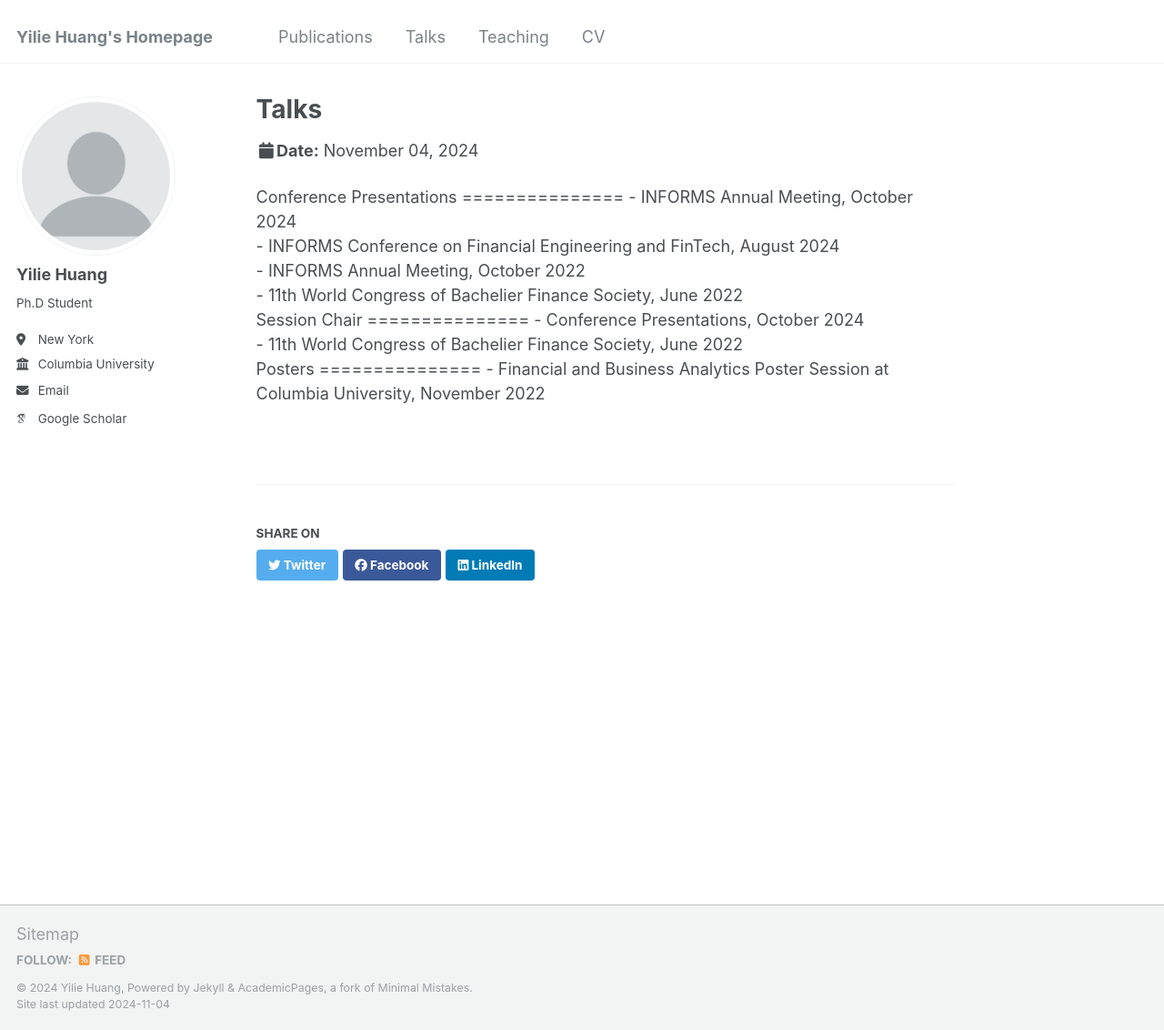
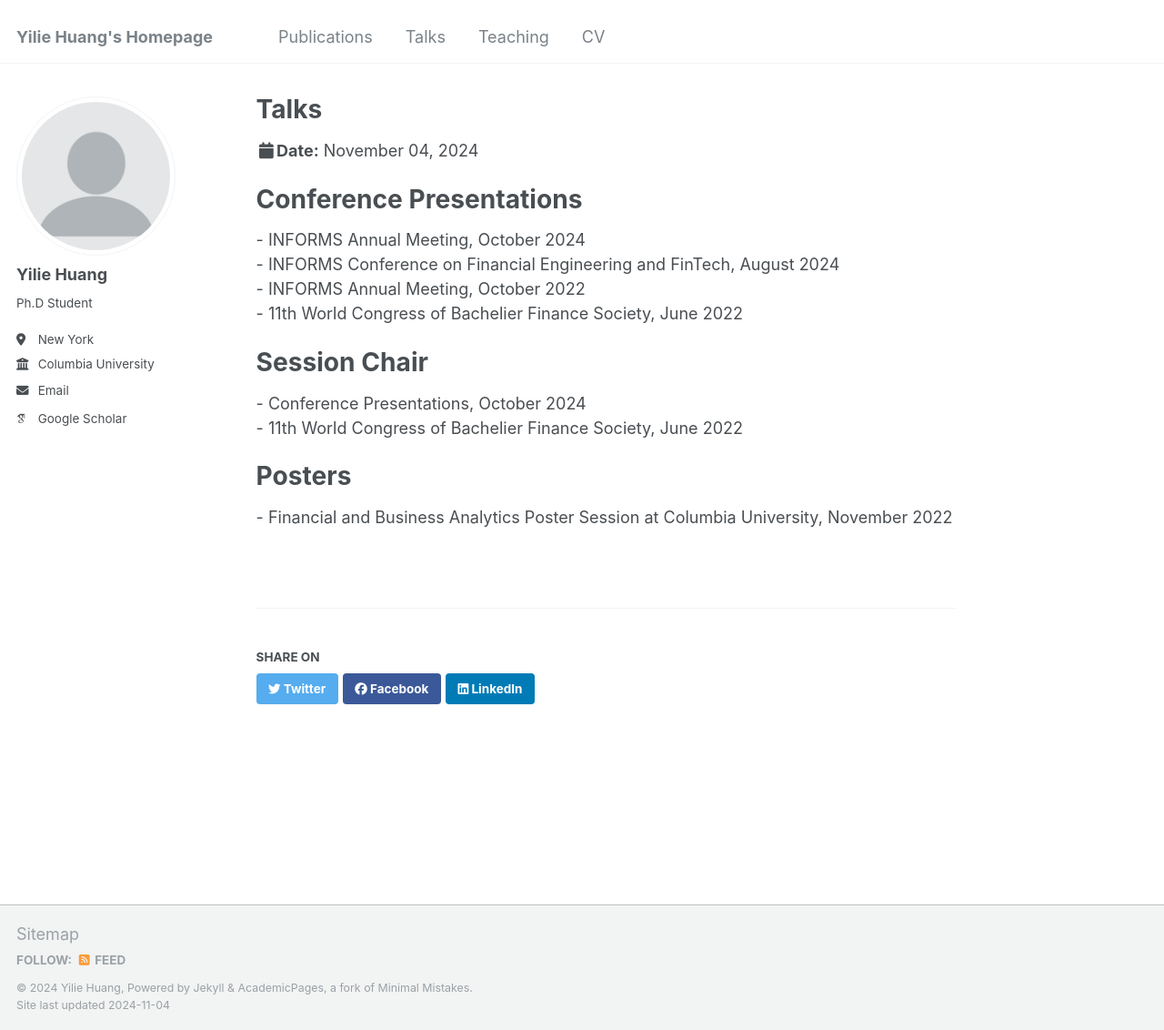
Before and after one commit to yiliehuang/yiliehuang.github.io, a Jekyll site: the page built from _talks/talks.md, in a window 1280 px wide and 1132 px high. Shown: the whole window at 91% size. Built offline with Jekyll 4.4.1, drawn with Linux system fonts in a browser that asks for light colours; some web fonts are replaced.

Commit message:
Update talks.md

```diff
--- a/_talks/talks.md
+++ b/_talks/talks.md
@@ -3,20 +3,21 @@ collection: talks
 permalink: /talks/talks
 ---
 
+<h1>Conference Presentations</h1>
 <p>
-
-Conference Presentations
-===============
 - INFORMS Annual Meeting, October 2024<br>
 - INFORMS Conference on Financial Engineering and FinTech, August 2024<br>
 - INFORMS Annual Meeting, October 2022<br>
 - 11th World Congress of Bachelier Finance Society, June 2022<br>
+</p>
 
-Session Chair
-===============
+<h1>Session Chair</h1>
+<p>
 - Conference Presentations, October 2024<br>
 - 11th World Congress of Bachelier Finance Society, June 2022<br>
+</p>
 
-Posters
-===============
-- Financial and Business Analytics Poster Session at Columbia University, November 2022</p>
+<h1>Posters</h1>
+<p>
+- Financial and Business Analytics Poster Session at Columbia University, November 2022
+</p>
```
